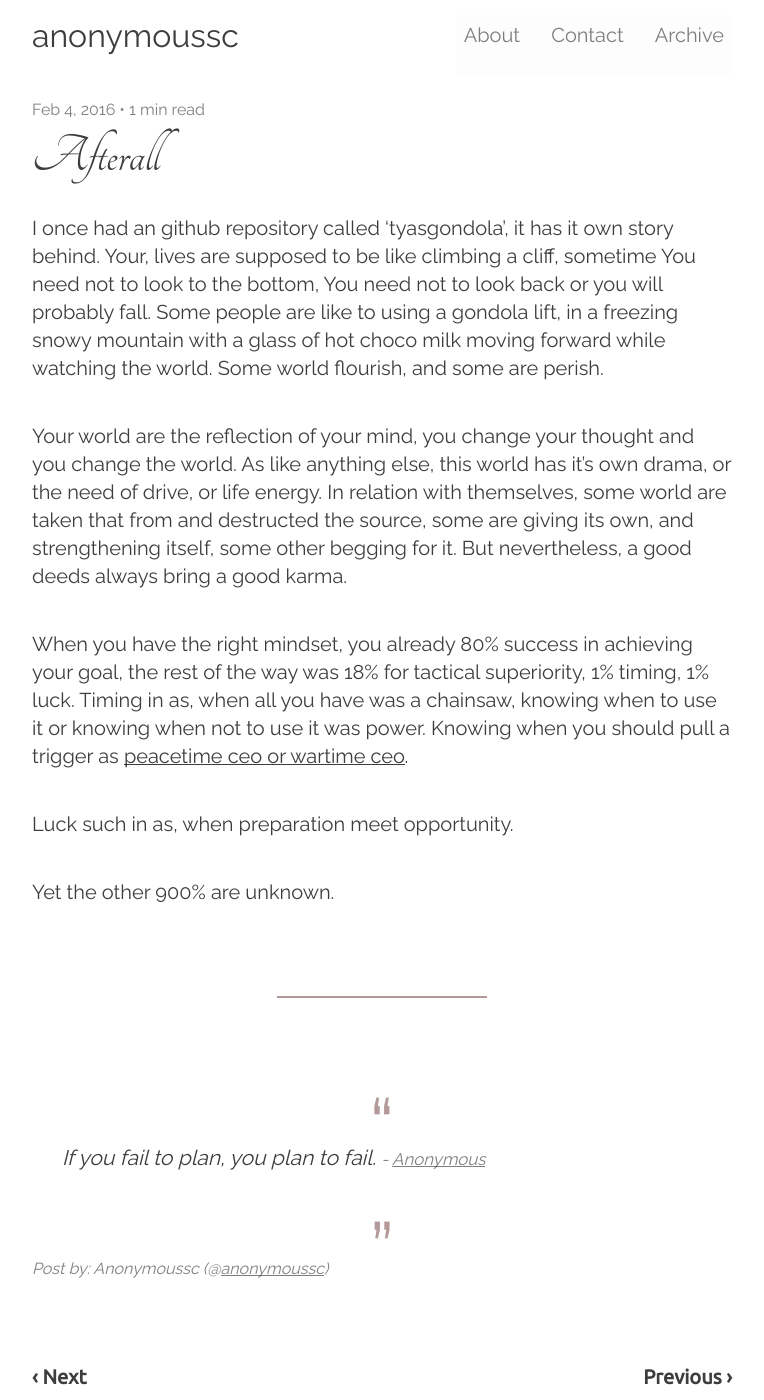
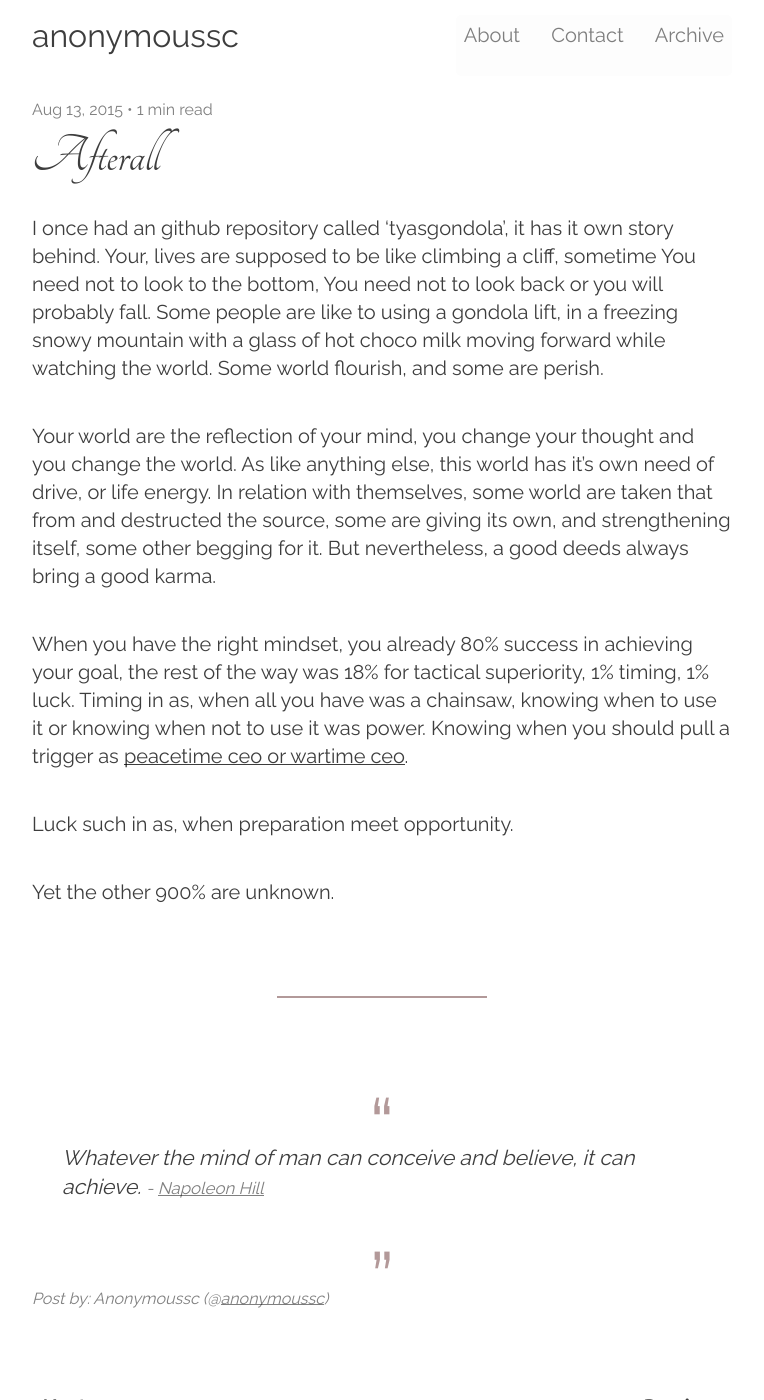
Before and after one commit to anonymoussc/anonymoussc.github.io, a Jekyll site: the page built from _posts/2016-08-13-afterall.markdown, in a window 1280 px wide and 1400 px high. Shown: the whole window, without its empty margins (258-1022 px from the left). Built offline with Jekyll 4.4.1, drawn with Linux system fonts in a browser that asks for light colours; nearby versions of some CDN libraries; comment, search, counter and statistics services are not loaded.

Commit message:
Modified 2016-08-13-afterall

```diff
--- a/_posts/2016-02-04-afterall.markdown
+++ b/_posts/2016-08-13-afterall.markdown
@@ -1,12 +1,12 @@
 ---
 title:  "Afterall"
-date:   2016-02-04 07:25:00
+date:   2015-08-13 07:25:00
 summary: The story behind of a repository called 'tyasgondola'.
 ---
 
 I once had an github repository called 'tyasgondola', it has it own story behind. Your, lives are supposed to be like climbing a cliff, sometime You need not to look to the bottom, You need not to look back or you will probably fall. Some people are like to using a gondola lift, in a freezing snowy mountain with a glass of hot choco milk moving forward while watching the world. Some world flourish, and some are perish.
 
-Your world are the reflection of your mind, you change your thought and you change the world. As like anything else, this world has it's own drama, or the need of drive, or life energy. In relation with themselves, some world are taken that from and destructed the source, some are giving its own, and strengthening itself, some other begging for it. But nevertheless, a good deeds always bring a good karma.
+Your world are the reflection of your mind, you change your thought and you change the world. As like anything else, this world has it's own need of drive, or life energy. In relation with themselves, some world are taken that from and destructed the source, some are giving its own, and strengthening itself, some other begging for it. But nevertheless, a good deeds always bring a good karma.
 
 When you have the right mindset, you already 80% success in achieving your goal, the rest of the way was 18% for tactical superiority, 1% timing, 1% luck. Timing in as, when all you have was a chainsaw, knowing when to use it or knowing when not to use it was power. Knowing when you should pull a trigger as [peacetime ceo or wartime ceo](http://www.bhorowitz.com/peacetime_ceo_wartime_ceo).
 
@@ -16,5 +16,5 @@ Yet the other 900% are unknown.
 
 
 ---
-> If you fail to plan, you plan to fail.
-> <small>- [Anonymous]()</small>
+> Whatever the mind of man can conceive and believe, it can achieve.
+> <small>- [Napoleon Hill](http://www.brainyquote.com/quotes/quotes/n/napoleonhi392258.html)</small>
```
